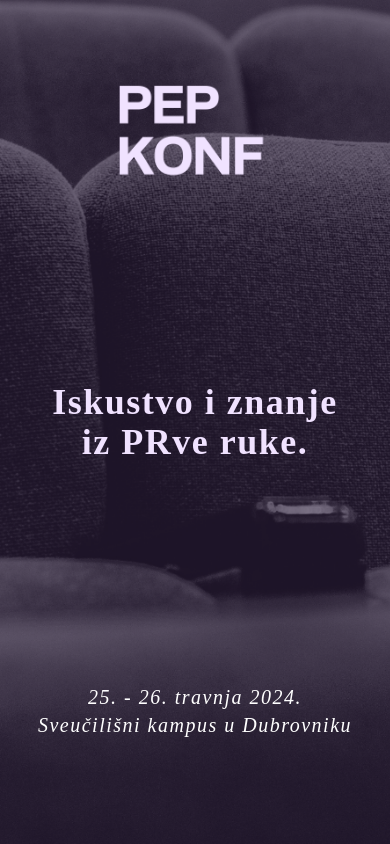
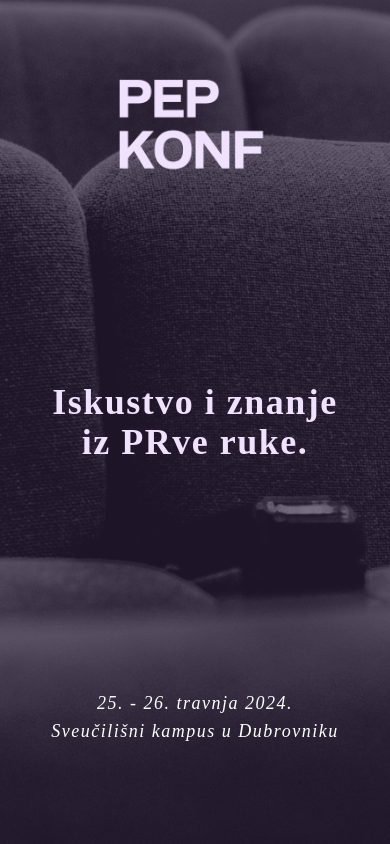
Before and after one commit to MarinoRosic/PEPKonf, a React (Create React App) app: page / in a window 390 px wide. Shown: the top 844 px of the page. Built offline with nearby package versions, Linux system fonts and the light colour scheme; a web font is replaced by a local one.

Commit message:
Razmak između, početna sekcija

```diff
--- a/src/Components/HomeSection.js
+++ b/src/Components/HomeSection.js
@@ -7,7 +7,7 @@ const HomeSection = () => {
     const isInView = useInView(ref, {once: true});
   return (
     <>
-        <section className='bg-stolice-BG-Mob lg:bg-stolice-BG h-[100vh] overflow-hidden bg-cover flex flex-col items-center gap-y-6'>
+        <section className='bg-stolice-BG-Mob lg:bg-stolice-BG h-[100vh] overflow-hidden bg-cover flex flex-col items-center gap-y-10'>
             <motion.div
             className='mx-auto h-[33%] content-center'
             initial={{ opacity: 0, scale: 0.6 }}
@@ -36,7 +36,7 @@ const HomeSection = () => {
             x: { duration: 1, type: "tween" }
             }}
             >
-                <h1 className='sporka text-4xl font-bold md:text-7xl lg:text-8xl mx-auto text-center'>Iskustvo i znanje <br /> iz PRve ruke.</h1>
+                <h1 className='sporka text-4xl font-extrabold md:text-7xl lg:text-8xl mx-auto text-center'>Iskustvo i znanje <br /> iz PRve ruke.</h1>
             </motion.div>
             <motion.div
             className='h-[33%] content-center'
@@ -48,7 +48,7 @@ const HomeSection = () => {
             x: { duration: 0.9, type: "tween" }
             }}
             >
-                <p className='text-xl font-thin text-white italic text-center'>25. - 26. travnja 2024. <br /> Sveučilišni kampus u Dubrovniku</p>
+                <p className='text-lg font-thin text-white italic text-center'>25. - 26. travnja 2024. <br /> Sveučilišni kampus u Dubrovniku</p>
             </motion.div>
         </section>
     </>
```
